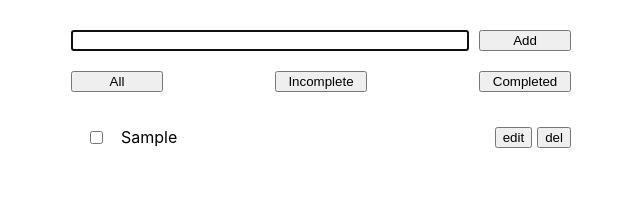
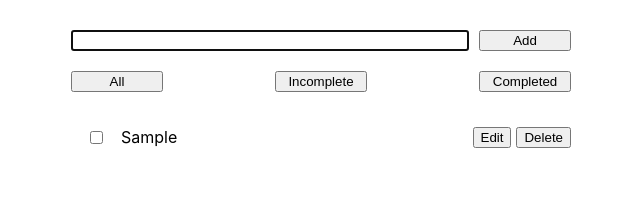
Before and after one commit to TheGreen-Man/Redux-TS-Intro, a React (Create React App) app: page / in a window 1280 px wide. Both pictures are taken after typing "Sample" into the empty fields and a click on the button "Add". Shown: the top 212 px of the page, without its empty margins (319-959 px from the left). Built offline with nearby package versions, Linux system fonts and the light colour scheme.

Commit message:
working on edit button, no success

```diff
--- a/src/components/ToDo/ToDo.js
+++ b/src/components/ToDo/ToDo.js
@@ -7,7 +7,6 @@ import {
 } from "../../redux/slices/toDoSlice";
 
 export default function ToDo() {
-	const [isEditable, setEditable] = useState(true);
 	const [editedToDo, setEditedToDo] = useState("");
 
 	const toDoList = useSelector((state) => state.toDo.toDos);
@@ -20,10 +19,8 @@ export default function ToDo() {
 		dispatch(completedChange({ id: id, completed: state }));
 	};
 
-	const editHandler = (id, text) => {
-		// setEditedToDo(text);
-		dispatch(editable({ id: id, editable: isEditable }));
-		setEditable(!isEditable);
+	const editHandler = (id) => {
+		dispatch(editable({ id: id, editable: true }));
 	};
 
 	const toDoLi = toDoList.filter(filter).map((toDo) => (
@@ -35,16 +32,38 @@ export default function ToDo() {
 			/>
 			{toDo.editable ? (
 				<input
+					placeholder={`Edit ${toDo.text}`}
 					value={editedToDo}
 					onChange={(e) => setEditedToDo(e.target.value)}
+					autoFocus
 				/>
 			) : (
 				<span>{toDo.text}</span>
 			)}
-			<button onClick={() => editHandler(toDo.id, toDo.text)}>
-				edit
-			</button>
-			<button onClick={() => deleteToDoHandler(toDo.id)}>del</button>
+			{toDo.editable ? (
+				<button
+					onClick={() =>
+						dispatch(editable({ id: toDo.id, editable: false }))
+					}
+				>
+					Save
+				</button>
+			) : (
+				<button onClick={() => editHandler(toDo.id)}>Edit</button>
+			)}
+			{toDo.editable ? (
+				<button
+					onClick={() =>
+						dispatch(editable({ id: toDo.id, editable: false }))
+					}
+				>
+					Cancel
+				</button>
+			) : (
+				<button onClick={() => deleteToDoHandler(toDo.id)}>
+					Delete
+				</button>
+			)}
 		</li>
 	));
 
```
